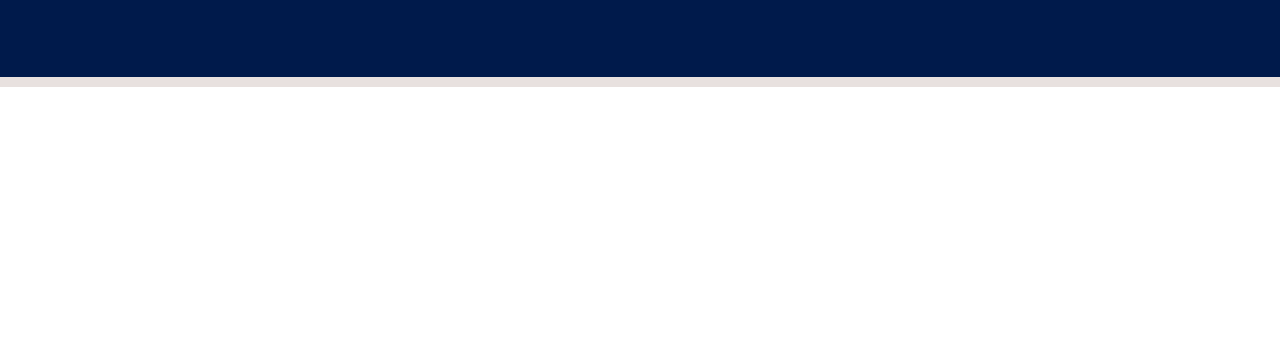
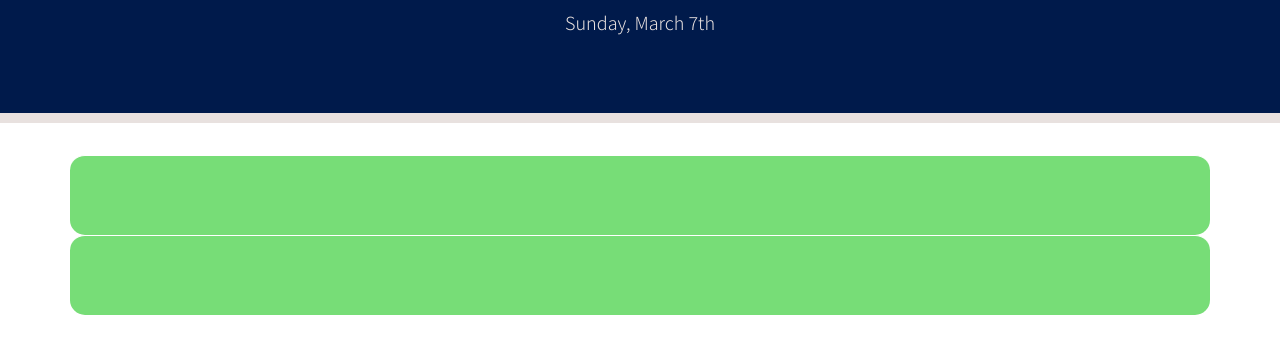
Before and after one commit to rjhprogress/progress-planner, a plain HTML site: page index.html in a window 1280 px wide. Shown: the part 221-574 px from the top of the page. Drawn offline with nearby package versions, Linux system fonts and the light colour scheme.

Commit message:
script.js after jquery

```diff
--- a/index.html
+++ b/index.html
@@ -11,7 +11,7 @@
     <link rel="preconnect" href="https://fonts.gstatic.com">
     <link href="https://fonts.googleapis.com/css2?family=Assistant:wght@300&display=swap" rel="stylesheet">
     <link rel="stylesheet" href="style.css" />
-    <script src="script.js"></script>
+
 
     <title>Progress Planner</title>
 </head>
@@ -26,10 +26,13 @@
     </header>
     <div class="container">
         <!-- Timeblocks go here -->
+        <div id="hour-1" class="row time-block future present past"></div>
+        <div id="hour-2" class="row time-block future present past"></div>
     </div>
 
     <script src="https://code.jquery.com/jquery-3.4.1.min.js"></script>
     <script src="https://cdnjs.cloudflare.com/ajax/libs/moment.js/2.24.0/moment.min.js"></script>
+    <script src="script.js"></script>
 
 </body>
 
```
